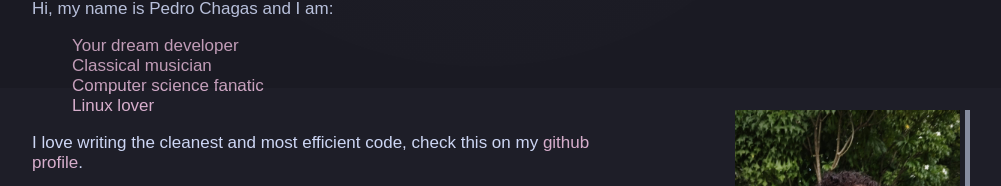
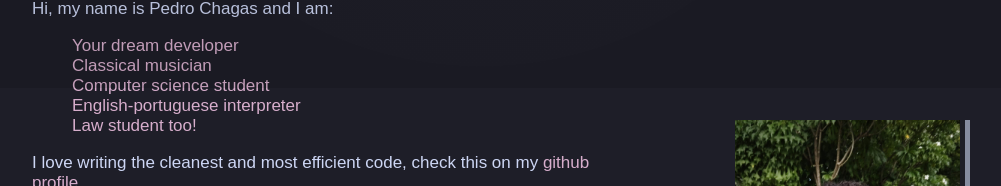
Before and after one commit to pchagas72/personal_website, a React (Vite) app: page / in a window 1280 px wide. Shown: the part 712-898 px from the top of the page, without its empty margins (159-1160 px from the left). Built offline with nearby package versions, Linux system fonts and the light colour scheme; a web font is replaced by a local one.

Commit message:
Update AboutMe.tsx

```diff
--- a/src/components/AboutMe/AboutMe.tsx
+++ b/src/components/AboutMe/AboutMe.tsx
@@ -14,8 +14,9 @@ function AboutMe(){
                     <ul className='iam'>
                         <li><a className='prettyLink'>Your dream developer</a></li>
                         <li><a className='prettyLink'>Classical musician</a></li>
-                        <li><a className='prettyLink'>Computer science fanatic</a></li>
-                        <li><a className='prettyLink'>Linux lover</a></li>
+                        <li><a className='prettyLink'>Computer science student</a></li>
+                        <li><a className='prettyLink'>English-portuguese interpreter</a></li>
+                        <li><a className='prettyLink'>Law student too!</a></li>
                     </ul>
                     <p> I love writing the cleanest and most efficient code, check this on my <a className='prettyLink' href="https://github.com/pchagas72">github profile</a>. </p>
 
```
